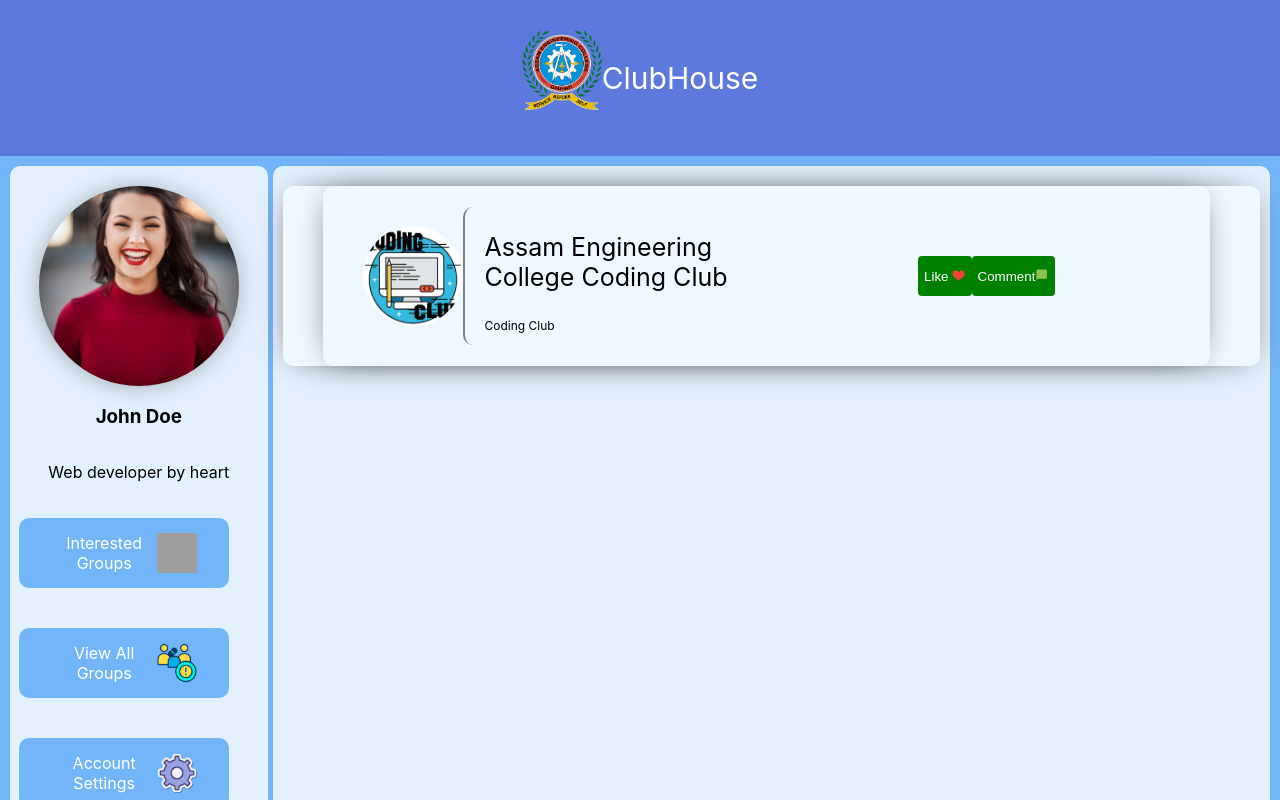
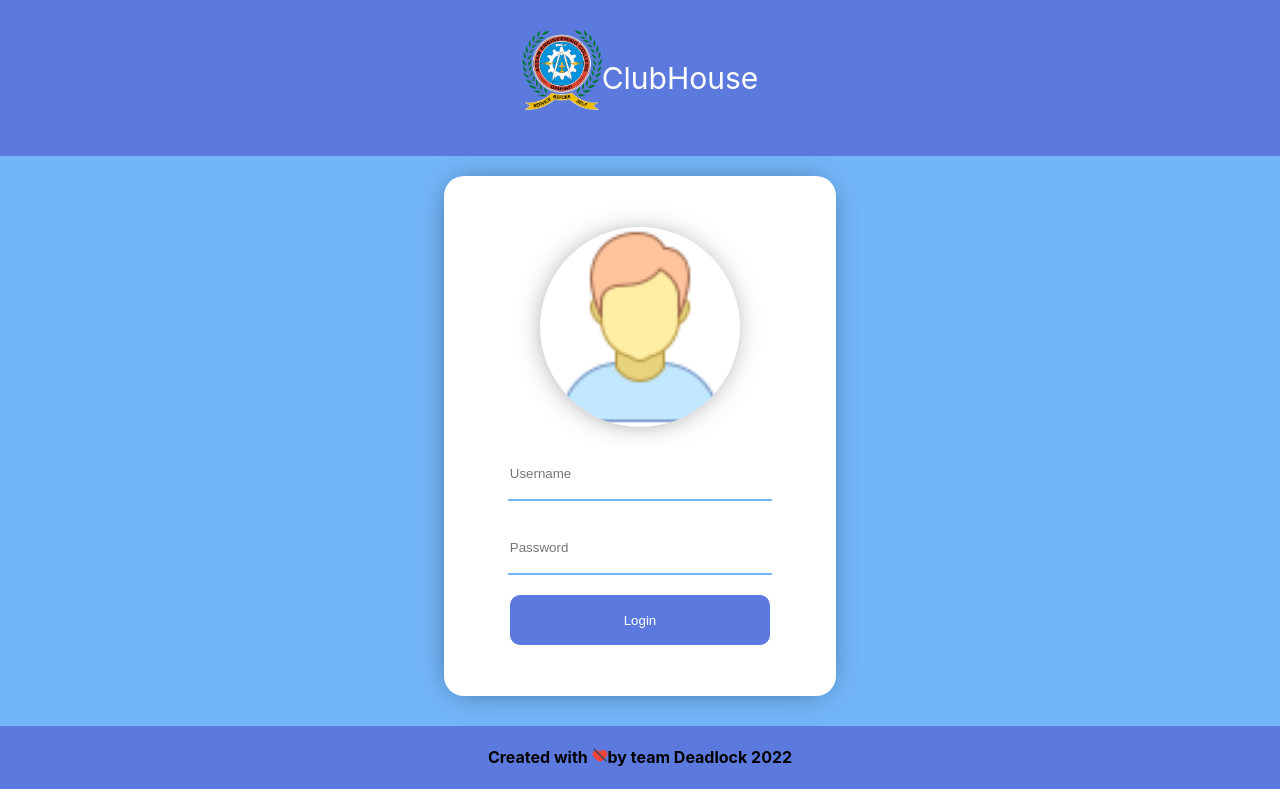
Before and after one commit to dhanmoni/clubhub, a React (Create React App) app: page /signin in a window 1280 px wide. Shown: the top 800 px of the page. Built offline with nearby package versions, Linux system fonts and the light colour scheme; grey boxes are pictures that could not be loaded.

Commit message:
added sigin form with route added in app.js

```diff
--- a/package.json
+++ b/package.json
@@ -9,6 +9,7 @@
     "react": "^18.0.0",
     "react-dom": "^18.0.0",
     "react-icons": "^4.3.1",
+    "react-router-dom": "^6.3.0",
     "react-scripts": "5.0.0",
     "web-vitals": "^2.1.4"
   },
--- a/src/App.css
+++ b/src/App.css
@@ -1,5 +1,27 @@
 
+.SignInContainer{
+  height: 530px;
+  display: flex;
+  flex-direction: column;
+  align-items: center;
+  padding: 20px;
+  background-color: #72b5f8;
+}
+.SignInForm{
 
+  width: 30%;
+  height: 500px;
+  box-shadow: -1px 1px 32px -13px rgba(0,0,0,0.75);
+  -webkit-box-shadow: -1px 1px 32px -13px rgba(0,0,0,0.75);
+  -moz-box-shadow: -1px 1px 32px -13px rgba(0,0,0,0.75);
+  background-color:white;
+  border-radius:20px;
+  display: flex;
+  flex-direction: column;
+  justify-content: center;
+  align-items: center;
+  padding: 10px;
+}
 input{
 
 
@@ -13,7 +35,7 @@ input{
 }
 
 .form-submit-button {
-  background-color: #80ff80;
+  background-color:#5c7add;
   border-bottom: 0;
   border-radius:10px;
   color:#ffffff;
@@ -62,6 +84,7 @@ border-radius: 10px;
   border-radius: 10px;
   display:flex;
   justify-content: center;
+  position: relative;
          }
 .ScreenCard{
   width: 90%;
--- a/src/App.js
+++ b/src/App.js
@@ -3,15 +3,19 @@ import './App.css';
 import Header from './screens/Header';
 import HomeScreen from './screens/HomeScreen';
 import Footer from './components/Footer';
+import {BrowserRouter,Routes,Route} from 'react-router-dom';
+import SignIn from './screens/SignIn';
 
 
 function App() {
   return (
-   <div>
-      <Header/>
-        <HomeScreen/>
-        <Footer/>
-   </div>
+    <BrowserRouter>
+    <Routes>
+      <Route path="/signin" element={<SignIn/>}/>
+      </Routes>
+    </BrowserRouter>
+
+
 
   );
 }
--- a/src/components/Card.js
+++ b/src/components/Card.js
@@ -3,8 +3,7 @@
 import React from 'react'
 
 export default function Card(props) {
-  return (
-    <>
+  return (<>
        <img  className='group-icon'src={require("../assets/codingclub.png")}></img> {/*replace with group icon url*/}
        <div className='ScreenCardContainer'>
           <div>
--- a/src/components/PostsScreen.js
+++ b/src/components/PostsScreen.js
@@ -1,16 +1,13 @@
 import React from 'react'
-import UserPosts from './Posts';
+import Posts from './Posts';
 import GroupPosts from './GroupPosts';
 import Card from './Card';
+import ProfileSettings from './ProfileSettings';
 
 export default function PostsScreen(props) {
   return (
-    <div className="PostScreen">
-        <div className="ScreenCard"> <GroupPosts /> </div>
 
+     <GroupPosts/>
 
-
-
-    </div>
   )
 }
--- a/src/components/ProfileSettings.js
+++ b/src/components/ProfileSettings.js
@@ -1,10 +1,23 @@
-import React from 'react';
+import {React,useState} from 'react';
 
-const Profilesettings = () => {
+const Profilesettings = (props) => {
+    const [name,setName]=useState('John Doe')
     return (
-    <div>
+    <div className="posts-container">
      <form>
 
+     <label for="ProfileName">Name</label><br/><br/>
+    <input type="text" id="ProfileName" name="profileName" placeholder={name} onChange={(e)=>setName(e.target.value)}/><br/><br/>
+    <label for="Branch">Branch</label><br/><br/>
+    <select>
+        <option>MCA</option>
+        <option>CSE</option>
+        <option>CE</option>
+    </select><br/><br/>
+
+
+
+    <input className='form-submit-button' type="submit" value="Submit"/>
     </form>
     </div>
     );
--- a/src/screens/HomeScreen.js
+++ b/src/screens/HomeScreen.js
@@ -5,8 +5,8 @@ import PostsScreen from '../components/PostsScreen';
 const HomeScreen = (props) => {
     return (
         <div className="grid-container">
-            <NavigationPanel/>
-            <PostsScreen/>
+            <React.Fragment><NavigationPanel/>
+            <PostsScreen/></React.Fragment>
 
         </div>
     );
--- /dev/null
+++ b/src/screens/SignIn.js
@@ -0,0 +1,27 @@
+import {React,useState} from 'react'
+import Footer from '../components/Footer';
+import Header from '../screens/Header';
+
+
+export default function SignIn(props) {
+    const [username,setUsername]=useState('');
+    const [password,setPassword]=useState('')
+  return (<>
+    <Header/>
+    <div className="SignInContainer">
+
+            <form className="SignInForm" action="">
+                <img className="logo-main" src={require("../assets/user.png")}/><br/>
+               <input type='text'id="Username" name="Username" placeholder='Username' onChange={(e)=>setUsername(e.target.value)}/><br/>
+               <input type='password'id="Password" name="Password" placeholder='Password' onChange={(e)=>setPassword(e.target.value)}/><br/>
+               <input className='form-submit-button' type="submit" value="Login"/>
+            </form>
+
+    </div>
+    <Footer/>
+
+  </>
+
+
+  )
+}
```
Also changed, not shown: src/assets/user.png (added), 1 other file (tests, documents, lock files or other folders).
